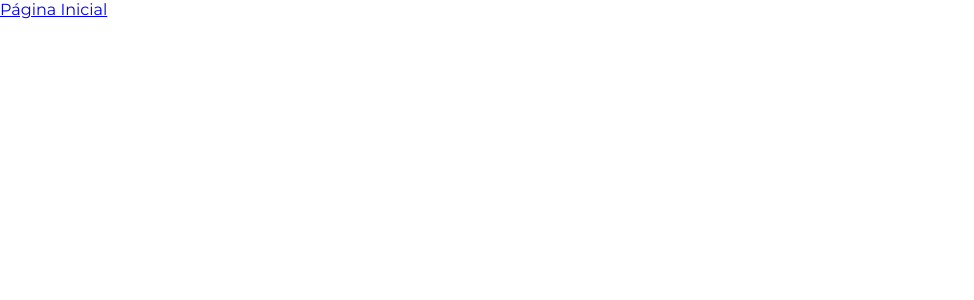
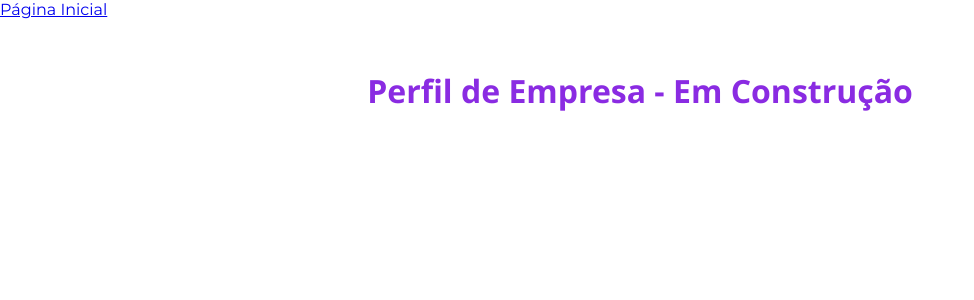
Before and after one commit to louisedevs/livvi-social, an Angular app in the folder livvi-social-frontend/: page /profile-business in a window 1280 px wide. Before the commit this address led to /. Shown: the top 300 px of the page, without its empty margins (0-974 px from the left). Built offline with nearby package versions, Linux system fonts and the light colour scheme.

Commit message:
pagina profile

```diff
--- a/livvi-social-frontend/src/frontend/app/app.routes.ts
+++ b/livvi-social-frontend/src/frontend/app/app.routes.ts
@@ -26,5 +26,15 @@ loadComponent: () => import('./register-user/user.component').then(m => m.UserCo
   {
     path: 'register/business',
     loadComponent: () => import('./register-business/business.component').then(m => m.BusinessComponent)
+  },
+
+  {
+    path: 'profile-business',
+    loadComponent: () => import('./profile-business/profile.component').then(m => m.ProfileBusinessComponent)
+  },
+
+  {
+    path: 'profile-user',
+    loadComponent: () => import('./profile-user/profileUser.component').then(m => m.ProfileUserComponent)
   }
 ]
--- /dev/null
+++ b/livvi-social-frontend/src/frontend/app/profile-business/profile.component.css
@@ -0,0 +1,7 @@
+.profile-business-page {
+    text-align: center;
+    margin-top: 50px;
+    color: blueviolet;
+    cursor: default;
+    font-family: 'Segoe UI', Tahoma, Geneva, Verdana, sans-serif;
+}
--- /dev/null
+++ b/livvi-social-frontend/src/frontend/app/profile-business/profile.component.html
@@ -0,0 +1,6 @@
+<div class="profile-business-page">
+    <h1>
+    Perfil de Empresa - Em Construção
+    </h1>
+
+</div>
--- /dev/null
+++ b/livvi-social-frontend/src/frontend/app/profile-user/profileUser.component.css
@@ -0,0 +1,6 @@
+.profile-user-page {
+    text-align: center;
+    margin-top: 50px;
+     font-family: 'Segoe UI', Tahoma, Geneva, Verdana, sans-serif;
+    color:blueviolet;
+}
--- /dev/null
+++ b/livvi-social-frontend/src/frontend/app/profile-user/profileUser.component.html
@@ -0,0 +1,6 @@
+<div class=" profile-user-page">
+    <h1>
+    Perfil de Usuário - Em Construção
+    </h1>
+
+</div>
```
Also changed, not shown: livvi-social-frontend/src/frontend/app/profile-business/profile.component.ts (added, +15 -0 lines), livvi-social-frontend/src/frontend/app/profile-user/profileUser.component.ts (added, +15 -0 lines).
